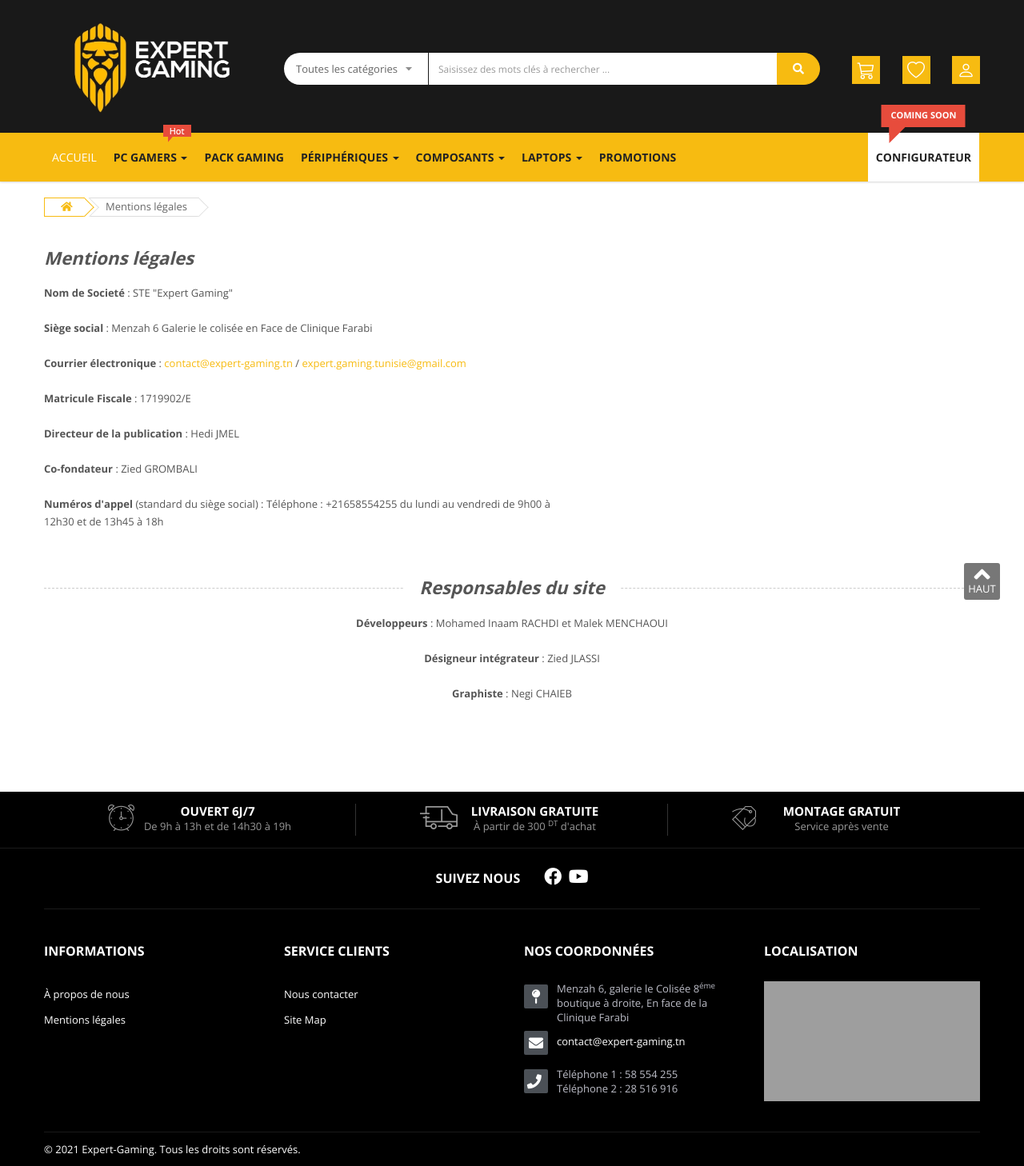
After one commit to 86malek/version_enligne_front, a PHP site: page /pages/mentions.php in a window 1280 px wide. The commit adds this page. Shown: the whole page at 80% size. Run offline with PHP 8.4, Linux system fonts and the light colour scheme; data comes from the database, SQL or seed files in the repository; grey boxes are pictures that could not be loaded.

Commit message:
mention légales

```diff
--- a/include/footer.php
+++ b/include/footer.php
@@ -66,6 +66,7 @@
 							<div class="modcontent">
 								<ul class="menu">
 									<li><a href="https://<?php echo $_SERVER['SERVER_NAME']?>/A_propos_de_nous">À propos de nous</a></li>
+									<li><a href="https://<?php echo $_SERVER['SERVER_NAME']?>/Mention_legales">Mentions légales</a></li>
 								</ul>
 							</div>
 						</div>
--- /dev/null
+++ b/pages/mentions.php
@@ -0,0 +1,163 @@
+<?php
+    include("../config/fonction.php");
+?>
+<!DOCTYPE html>
+<html lang="fr">
+
+<head>
+	<!-- Basic page needs
+	============================================ -->
+	<title>Expert-Gaming | Mentions légales</title>
+	<meta charset="utf-8">
+	<meta name="keywords" content="" />
+	<meta name="robots" content="index, follow" />
+
+	<!-- Mobile specific metas
+	============================================ -->
+	<meta name="viewport" content="width=device-width, initial-scale=1.0, maximum-scale=1.0, user-scalable=no">
+
+	<!-- Favicon
+	============================================ -->
+	<link rel="shortcut icon" href="ico/favicon.png">
+
+	<!-- Google web fonts
+	============================================ -->
+	<link href='https://fonts.googleapis.com/css?family=Open+Sans:400,700,300' rel='stylesheet' type='text/css'>
+
+	<!-- font awesome
+	============================================ -->
+	<link href="css/font-awesome/css/font-awesome.min.css" rel="stylesheet">
+	<link rel="stylesheet" href="https://use.fontawesome.com/releases/v5.15.3/css/all.css">
+
+	<!-- Libs CSS
+	============================================ -->
+	<link rel="stylesheet" href="css/bootstrap/css/bootstrap.min.css">
+	<link href="js/datetimepicker/bootstrap-datetimepicker.min.css" rel="stylesheet">
+	<link href="js/owl-carousel/owl.carousel.css" rel="stylesheet">
+	<link href="css/themecss/lib.css" rel="stylesheet">
+	<link href="js/jquery-ui/jquery-ui.min.css" rel="stylesheet">
+	<link rel="stylesheet" href="https://cdn.jsdelivr.net/npm/bootstrap-icons@1.5.0/font/bootstrap-icons.css">
+
+	<!-- Theme CSS
+	============================================ -->
+	<link href="css/themecss/so_megamenu.css" rel="stylesheet">
+	<link href="css/themecss/so-categories.css" rel="stylesheet">
+	<link href="css/themecss/so-listing-tabs.css" rel="stylesheet">
+	<link href="css/header8.css" rel="stylesheet">
+	<link href="css/footer5.css" rel="stylesheet">
+	<link id="color_scheme" href="css/home8.css" rel="stylesheet">
+	<link id="color_scheme" href="css/home4.css" rel="stylesheet">
+	<link href="css/responsive.css" rel="stylesheet">
+	<link id="color_scheme" href="css/theme.css" rel="stylesheet">
+	<link href="css/responsive.css" rel="stylesheet">
+
+
+</head>
+
+<body class="res layout-subpage">
+
+
+	<div id="wrapper" class="wrapper-full">
+
+		<!-- Header Container  -->
+		<?php
+				include("../include/top.php");
+			?>
+		<!-- //Header Container  -->
+
+
+
+		<!-- Main Container  -->
+		<div class="main-container container">
+			<ul class="breadcrumb">
+				<li><a href="Accueil"><i class="fa fa-home"></i></a></li>
+				<li><a href="#">Mentions légales</a></li>
+			</ul>
+
+			<div class="row">
+				<div id="content" class="col-sm-12">
+
+					<div class="about-us about-demo-1">
+						<div class="row">
+
+							<div class="col-lg-7 col-md-7 about-info">
+								<h2 class="about-title">
+									<span>Mentions légales</span>
+								</h2>
+
+								<div class="about-text">
+                                	<b>Nom de Societé</b> : STE "Expert Gaming"<br><br>
+
+									<b>Siège social</b> : Menzah 6 Galerie le colisée en Face de Clinique Farabi<br><br>
+
+									<b>Courrier électronique</b> : <a href="mailto:contact@expert-gaming.tn">contact@expert-gaming.tn</a> / <a href="mailto:expert.gaming.tunisie@gmail.com">expert.gaming.tunisie@gmail.com</a><br><br>
+
+									<b>Matricule Fiscale</b> : 1719902/E<br><br>
+
+									<b>Directeur de la publication</b> : Hedi JMEL<br><br>
+									<b>Co-fondateur</b> : Zied GROMBALI<br><br>
+
+									<b>Numéros d'appel</b> (standard du siège social) : Téléphone : +21658554255  du lundi au vendredi de 9h00 à 12h30 et de 13h45 à 18h
+								</div>
+
+							</div>
+
+						</div>
+
+						<div class="row">
+							<div class="col-lg-12 col-md-12 what-client-say">
+								<div class="client-say-content">
+									<h2 class="about-title line-hori">
+										<span>Responsables du site</span>
+									</h2>
+									<div class="about-text">
+                                	<b>Développeurs</b> : Mohamed Inaam RACHDI et Malek MENCHAOUI<br><br>
+
+									<b>Désigneur intégrateur</b> : Zied JLASSI<br><br>
+
+									<b>Graphiste</b> : Negi CHAIEB<br><br>
+								</div>
+								</div>
+							</div>
+						</div>
+					</div>
+				</div>
+			</div>
+		</div>
+		<!-- //Main Container -->
+
+		<!-- Footer Container -->
+		<?php
+				include("../include/footer.php");
+			?>
+		<!-- //end Footer Container -->
+
+	</div>
+
+
+	<!-- Include Libs & Plugins
+============================================ -->
+	<!-- Placed at the end of the document so the pages load faster -->
+	<script type="text/javascript" href="js/jquery-2.2.4.min.js"></script>
+	<script type="text/javascript" href="js/bootstrap.min.js"></script>
+	<script type="text/javascript" href="js/owl-carousel/owl.carousel.js"></script>
+	<script type="text/javascript" href="js/themejs/libs.js"></script>
+	<script type="text/javascript" href="js/unveil/jquery.unveil.js"></script>
+	<script type="text/javascript" href="js/countdown/jquery.countdown.min.js"></script>
+	<script type="text/javascript" href="js/dcjqaccordion/jquery.dcjqaccordion.2.8.min.js"></script>
+	<script type="text/javascript" href="js/datetimepicker/moment.js"></script>
+	<script type="text/javascript" href="js/datetimepicker/bootstrap-datetimepicker.min.js"></script>
+	<script type="text/javascript" href="js/jquery-ui/jquery-ui.min.js"></script>
+	<script type="text/javascript" href="js/modernizr/modernizr-2.6.2.min.js"></script>
+
+
+	<!-- Theme files
+============================================ -->
+	<script type="text/javascript" href="js/themejs/application.js"></script>
+	<script type="text/javascript" href="js/themejs/homepage.js"></script>
+	<script type="text/javascript" href="js/themejs/so_megamenu.js"></script>
+
+
+</body>
+
+</html>
```
Also changed, not shown: .htaccess.
